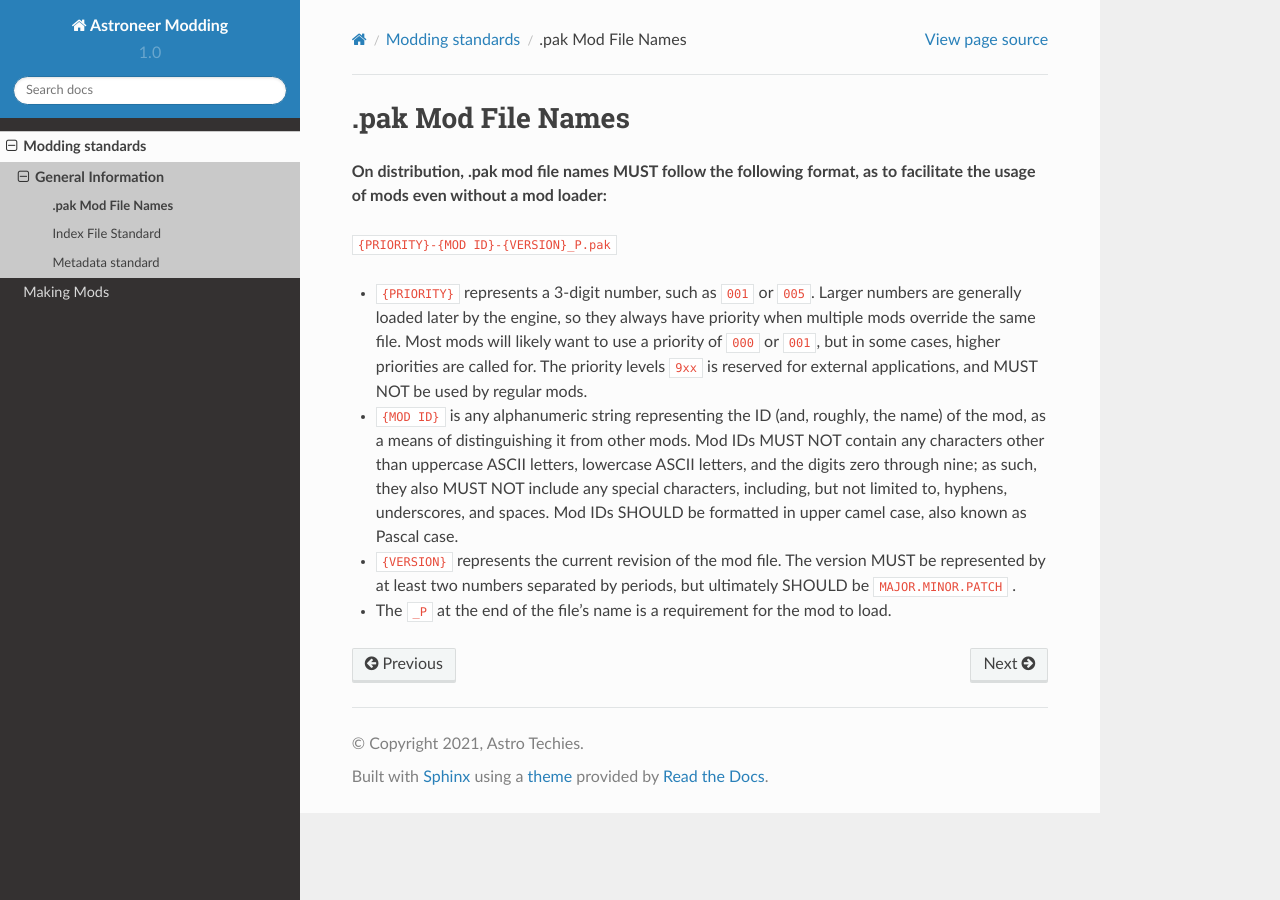
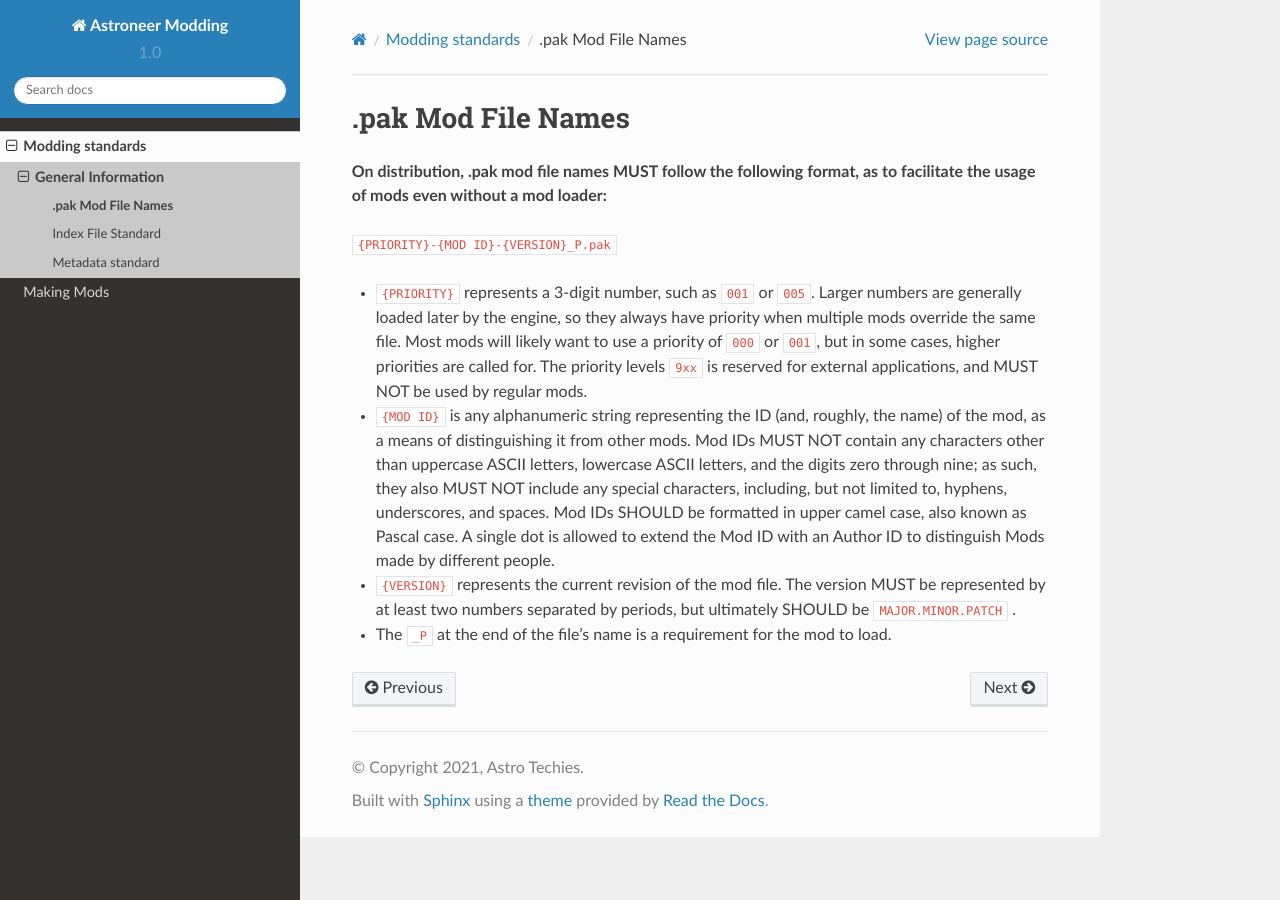
Before and after one commit to AstroTechies/astroneermodding, a Sphinx documentation site: the page built from docs/standards/pakFile.rst, in a window 1280 px wide. Built offline with Sphinx 7.4.7 and the Read the Docs theme 2.0.0, drawn with Linux system fonts in a browser that asks for light colours.

Commit message:
add author id extension to formal docs

```diff
--- a/docs/standards/pakFile.rst
+++ b/docs/standards/pakFile.rst
@@ -15,6 +15,7 @@
    Mod IDs MUST NOT contain any characters other than uppercase ASCII letters, lowercase ASCII letters, and the digits zero through nine;
    as such, they also MUST NOT include any special characters, including, but not limited to, hyphens, underscores, and spaces.
    Mod IDs SHOULD be formatted in upper camel case, also known as Pascal case.
+   A single dot is allowed to extend the Mod ID with an Author ID to distinguish Mods made by different people.
 
 -  ``{VERSION}`` represents the current revision of the mod file. The version MUST be represented by at least two numbers separated by periods,
    but ultimately SHOULD be ``MAJOR.MINOR.PATCH`` .
```
